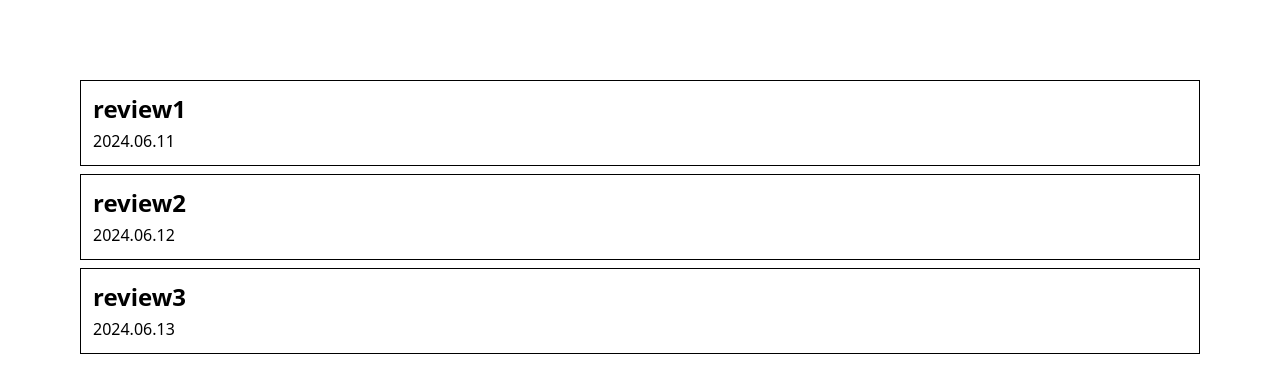
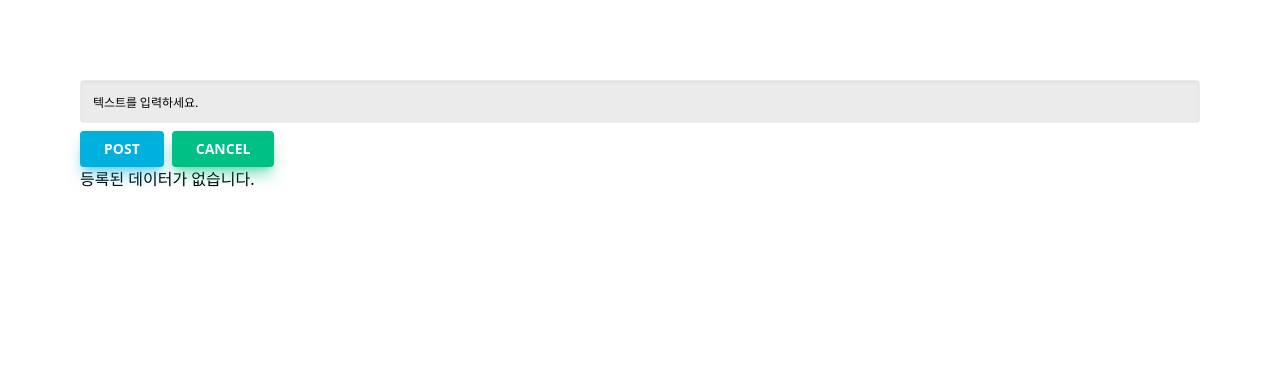
Before and after one commit to tubi55/react19_part5_atomic_design_pattern, a React (Vite) app: page / in a window 1280 px wide. Shown: the top 374 px of the page. Built offline with nearby package versions, Linux system fonts and the light colour scheme; a web font is replaced by a local one.

Commit message:
낙관적 업데이트 처리 정리

```diff
--- /dev/null
+++ b/src/components/molecules/SubmitButton.jsx
@@ -0,0 +1,17 @@
+import { useFormStatus } from "react-dom";
+import Button from "../atoms/Button";
+
+export default function SubmitButton({ handleReset }) {
+  const { pending } = useFormStatus();
+
+  return (
+    <div className="flex gap-2 mt-2">
+      <Button type="submit" disabled={pending} className="-hue-rotate-10">
+        {pending ? "POSTING..." : "POST"}
+      </Button>
+      <Button onClick={handleReset} type="reset" className="-hue-rotate-40">
+        CANCEL
+      </Button>
+    </div>
+  );
+}
--- a/src/pages/Home.jsx
+++ b/src/pages/Home.jsx
@@ -1,25 +1,57 @@
-import Text from "../components/atoms/Text";
+import { useActionState, useOptimistic } from "react";
+import Input from "../components/atoms/Input";
+import SubmitButton from "../components/molecules/SubmitButton";
 import List from "../components/molecules/List";
 
+// 서버액션
+async function savePost(formData) {
+  "use server";
+
+  const serverPost = {
+    id: Date.now(), // 실제 서버 id (예시)
+    content: formData.get("post") + " (from server)",
+  };
+
+  await new Promise((res) => setTimeout(res, 2000)); // 가상 지연
+  return serverPost;
+}
+
 export default function Home() {
-  const data = [
-    { text: "review1", date: "2024.06.11" },
-    { text: "review2", date: "2024.06.12" },
-    { text: "review3", date: "2024.06.13" },
-  ];
+  //confirmedPosts: 서버액션을 통해 최종 갱신될 상태값
+  //formAction: 서버 액션 트리거
+  const [confirmedPosts, formAction] = useActionState(async (prev, formData) => {
+    const serverPost = await savePost(formData);
+    return [serverPost, ...prev];
+  }, []);
+
+  //optPosts: 낙관적 업데이트용 상태값
+  //addOptPosts: 낙관적 업데이트 트리거
+  const [optPosts, addOptPosts] = useOptimistic(confirmedPosts, (prev, newPost) => [newPost, ...prev]);
+
+  //낙관적 업데이트가 포함된 서버액션 트리거
+  //addOptPosts, formAction을 같이 호출하는 wrapping handler
+  const optFormAction = (formData) => {
+    //낙관적으로 출력할 데이터
+    const newPost = {
+      id: Date.now(),
+      content: formData.get("post") + " (optimistic)",
+    };
+
+    //낙관적 업데이트 실행
+    addOptPosts(newPost);
+
+    //서버 액션 트리거
+    formAction(formData);
+  };
 
   return (
     <section className="p-20">
-      <List data={data} className="border p-3 mb-2">
-        {(el) => (
-          <>
-            <Text tag="h2" className="text-2xl font-bold mb-1">
-              {el.text}
-            </Text>
-            <Text>{el.date}</Text>
-          </>
-        )}
-      </List>
+      <form action={optFormAction}>
+        <Input name="post" placeholder="텍스트를 입력하세요." />
+        <SubmitButton />
+      </form>
+
+      <List data={optPosts}>{(el) => <h2>{el.content}</h2>}</List>
     </section>
   );
 }
```
